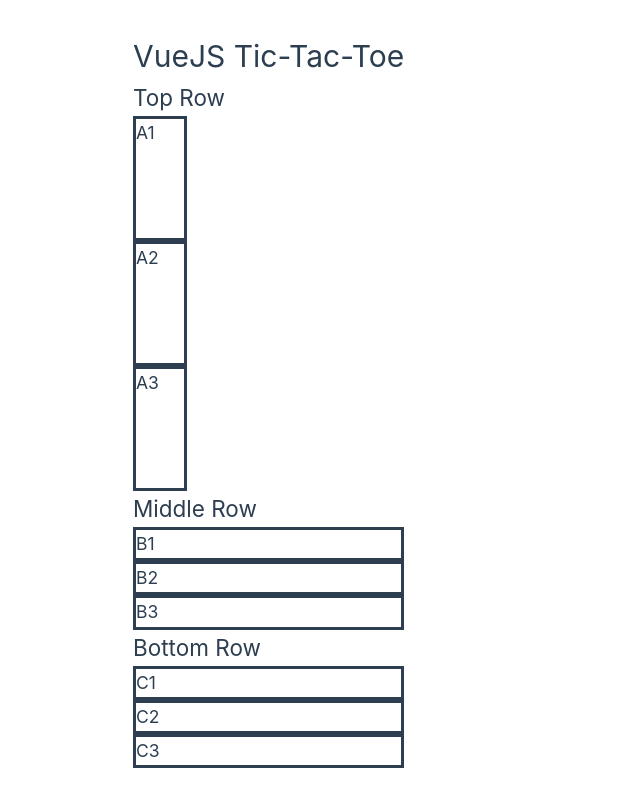
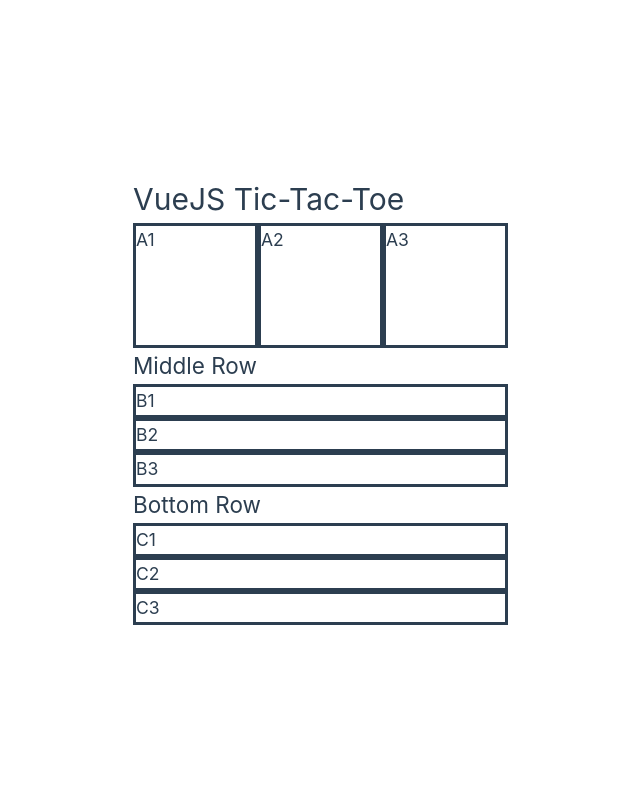
Before and after one commit to jffelix/VueJS-Tic-Tac-Toe, a Vue app in the folder VueJS-Tic-Tac-Toe/: page / in a window 1280 px wide. Shown: the whole page, without its empty margins (507-1147 px from the left). Built offline with nearby package versions, Linux system fonts and the light colour scheme.

Commit message:
Added flex CSS for firstRow

```diff
--- a/VueJS-Tic-Tac-Toe/src/components/rows/TopRow.vue
+++ b/VueJS-Tic-Tac-Toe/src/components/rows/TopRow.vue
@@ -4,7 +4,6 @@
 
   <main>
     <div className='firstRow'>
-        <h2>Top Row</h2>
         <RowA1 />
         <RowA2 />
         <RowA3 />
@@ -29,5 +28,8 @@
 </script>
 
 <style>
-
+.firstRow {
+    display: flex;
+    flex-direction: row;
+}
 </style>
--- a/VueJS-Tic-Tac-Toe/src/components/rows/subrows/RowA1.vue
+++ b/VueJS-Tic-Tac-Toe/src/components/rows/subrows/RowA1.vue
@@ -15,7 +15,7 @@
 <style>
 .rowA1 {
     border-style: solid;
-    width: 20%;
+    width: 125px;
     height: 125px;
 }
 
--- a/VueJS-Tic-Tac-Toe/src/components/rows/subrows/RowA2.vue
+++ b/VueJS-Tic-Tac-Toe/src/components/rows/subrows/RowA2.vue
@@ -15,7 +15,7 @@
 <style>
 .rowA2 {
     border-style: solid;
-    width: 20%;
+    width: 125px;
     height: 125px;
 }
 
--- a/VueJS-Tic-Tac-Toe/src/components/rows/subrows/RowA3.vue
+++ b/VueJS-Tic-Tac-Toe/src/components/rows/subrows/RowA3.vue
@@ -15,7 +15,7 @@
 <style>
 .rowA3 {
     border-style: solid;
-    width: 20%;
+    width: 125px;
     height: 125px;
 }
 
```
